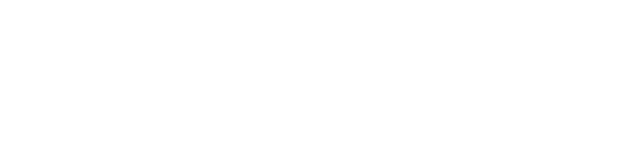
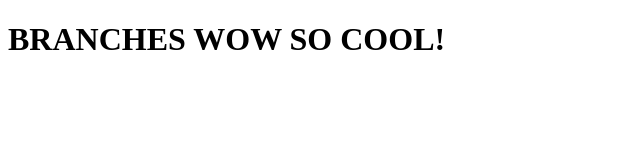
Before and after one commit to emmawalden/collaboration-nation, a plain HTML site: page index.html in a window 1280 px wide. Shown: the whole page, without its empty margins (0-640 px from the left). Drawn offline with Linux system fonts and the light colour scheme.

Commit message:
added an h1

```diff
--- a/index.html
+++ b/index.html
@@ -7,6 +7,8 @@
   <title>Git branching lesson on test</title>
 </head>
 <body>
-
+  <header>
+    <h1>BRANCHES WOW SO COOL!</h1>
+  </header>
 </body>
 </html>
```
